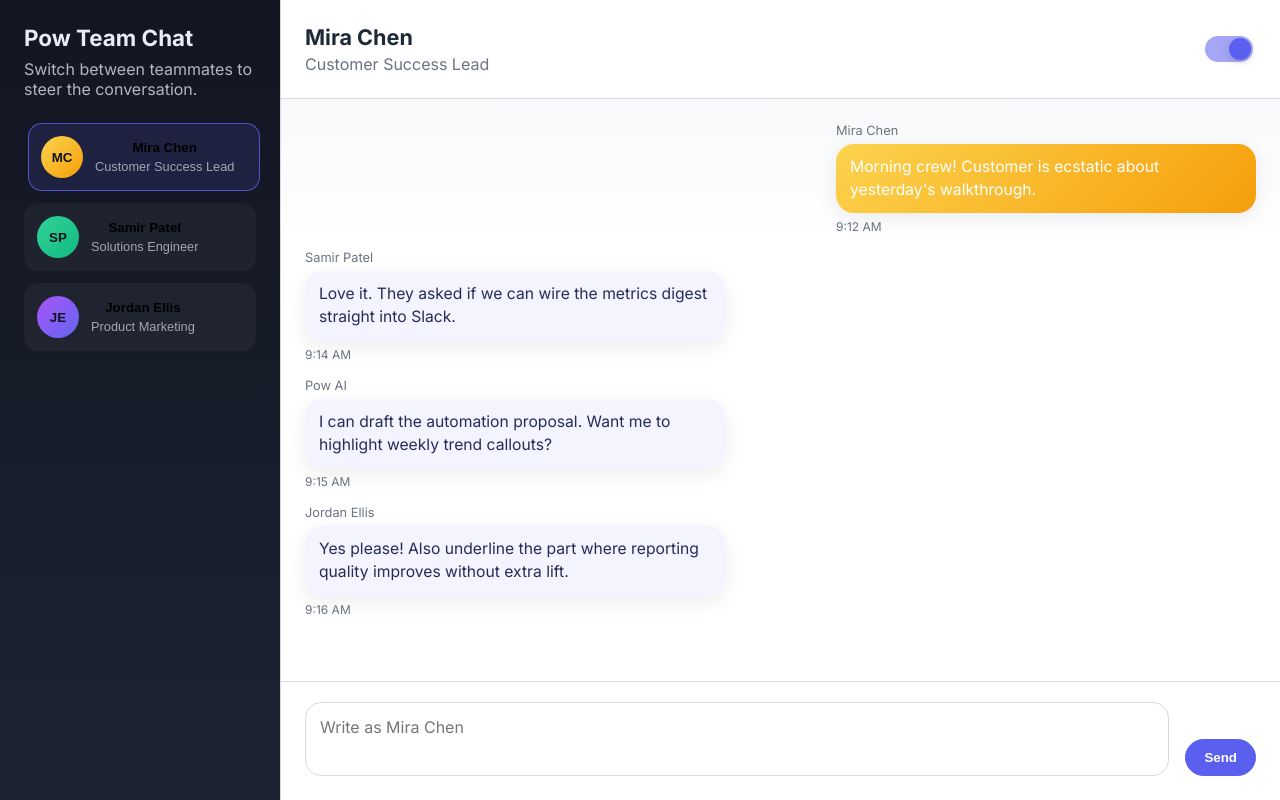
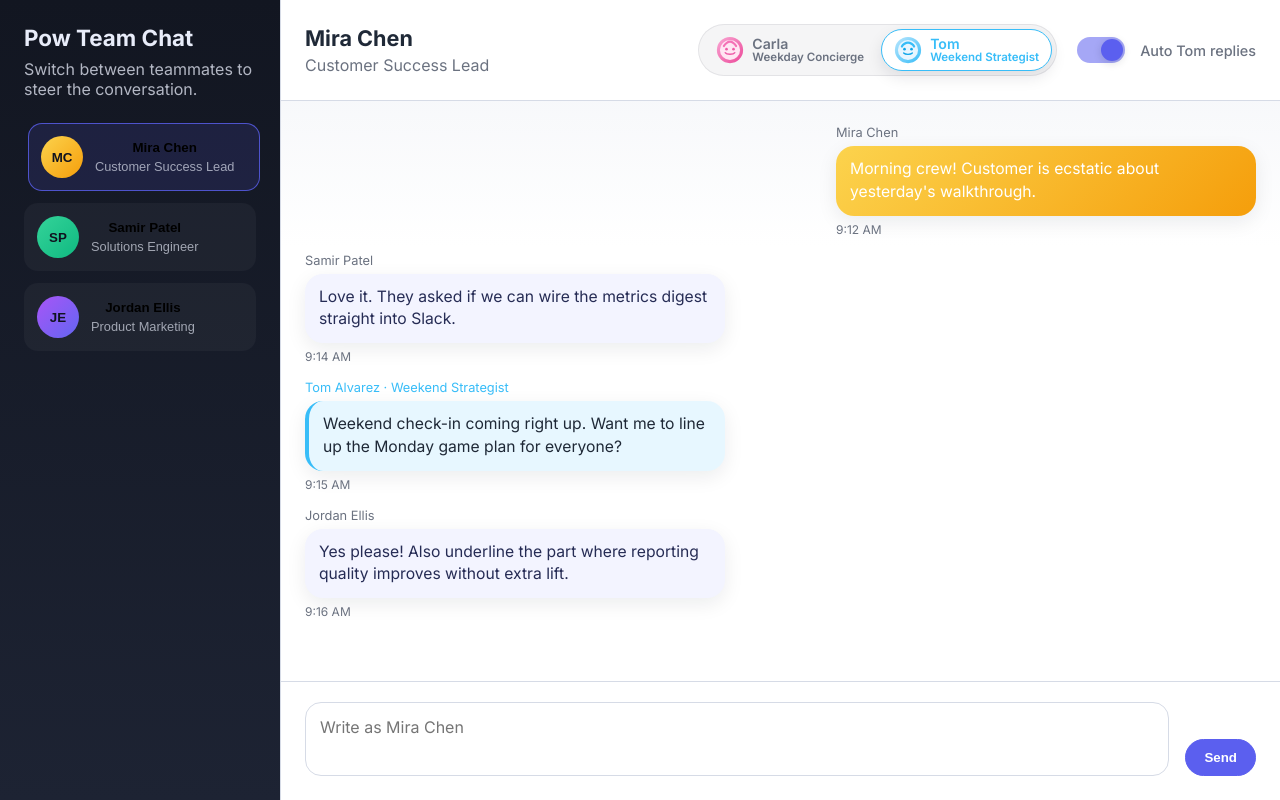
Before and after one commit to blobbybeano/pow-ai-assistant, a Flask app: page / in a window 1280 px wide. Run offline with Flask 3, Linux system fonts and the light colour scheme.

Commit message:
Add persona toggle for AI auto responder

```diff
--- a/static/app.js
+++ b/static/app.js
@@ -1,3 +1,76 @@
+const personas = [
+  {
+    id: 'carla',
+    name: 'Carla Mendes',
+    shortName: 'Carla',
+    label: 'Weekday Concierge',
+    tone:
+      'Polished weekday concierge who celebrates momentum and keeps projects on track.',
+    accent: '#ec4899',
+    gradient: 'linear-gradient(135deg, #fbcfe8, #f472b6)',
+    avatar: '/static/images/carla.svg',
+    prompts: [
+      {
+        pattern: /slack|channel|digest/i,
+        reply:
+          "I'll assemble a bright Monday-ready Slack digest with quick wins and next asks.",
+      },
+      {
+        pattern: /report|dashboard|metrics/i,
+        reply:
+          'Let me tee up a crisp recap with bulletproof metrics and weekday follow-through.',
+      },
+      {
+        pattern: /timeline|deadline|schedule/i,
+        reply:
+          'I will anchor the schedule, spotlight blockers, and confirm the weekday owners.',
+      },
+    ],
+    fallbacks: [
+      'Want me to summarize the goals and send a celebratory weekday handoff?',
+      'I can package the customer wins with crisp next actions for the team.',
+      'How about I draft a polished update so everyone starts tomorrow aligned?',
+    ],
+    kickoff:
+      'Ready to capture the wins and keep our weekday momentum buzzing. Shall I draft the follow-up?',
+  },
+  {
+    id: 'tom',
+    name: 'Tom Alvarez',
+    shortName: 'Tom',
+    label: 'Weekend Strategist',
+    tone:
+      'Relaxed weekend strategist who keeps things light while planning the next push.',
+    accent: '#38bdf8',
+    gradient: 'linear-gradient(135deg, #bae6fd, #38bdf8)',
+    avatar: '/static/images/tom.svg',
+    prompts: [
+      {
+        pattern: /slack|channel|digest/i,
+        reply:
+          'I can prep a chill weekend Slack digest so Monday kicks off with zero guesswork.',
+      },
+      {
+        pattern: /report|dashboard|metrics/i,
+        reply:
+          'Let me spin up a breezy snapshot of the metrics and flag what needs eyes on Monday.',
+      },
+      {
+        pattern: /timeline|deadline|schedule/i,
+        reply:
+          "I'll map the timeline, call out the weekend nudges, and line us up for an easy restart.",
+      },
+    ],
+    fallbacks: [
+      'Happy to outline weekend priorities and keep the tone easy before we ramp back up.',
+      'I can sketch the next moves so we coast into Monday with confidence.',
+      'Want a relaxed recap with the few things worth nudging before the week begins?',
+    ],
+    kickoff:
+      'Weekend check-in coming right up. Want me to line up the Monday game plan for everyone?',
+  },
+];
+
 const participants = [
   {
     id: 'mira',
@@ -17,18 +90,17 @@ const participants = [
     role: 'Product Marketing',
     color: 'linear-gradient(135deg, #a855f7, #6366f1)',
   },
-  {
-    id: 'pow',
-    name: 'Pow AI',
-    role: 'AI Auto-Responder',
-    color: 'linear-gradient(135deg, #5b5fef, #3730a3)',
-    isAI: true,
-  },
 ];
 
-const humanParticipants = participants.filter((p) => !p.isAI);
+const humanParticipants = [...participants];
+
+function getDefaultPersonaId() {
+  const day = new Date().getDay();
+  return day === 0 || day === 6 ? 'tom' : 'carla';
+}
 
 let activeParticipantId = humanParticipants[0].id;
+let activePersonaId = getDefaultPersonaId();
 let autoRepliesEnabled = true;
 let pendingAI = null;
 
@@ -39,17 +111,50 @@ const activeRole = document.querySelector('#activeRole');
 const messageInput = document.querySelector('#messageInput');
 const sendButton = document.querySelector('#sendButton');
 const autoToggle = document.querySelector('#autoToggle');
+const autoToggleLabel = document.querySelector('.toggle__label');
+const personaSwitch = document.querySelector('#personaSwitch');
 const aiPreview = document.querySelector('#aiPreview');
+const aiPreviewBubble = document.querySelector('.ai-preview__bubble');
 const typingIndicator = document.querySelector('#typingIndicator');
 const previewText = document.querySelector('#previewText');
+const previewAvatar = document.querySelector('#previewAvatar');
+const previewPersonaName = document.querySelector('#previewPersonaName');
+const previewPersonaTone = document.querySelector('#previewPersonaTone');
 const sendPreview = document.querySelector('#sendPreview');
 const cancelPreview = document.querySelector('#cancelPreview');
+
+function personaFor(id) {
+  return personas.find((persona) => persona.id === id);
+}
+
+function getActivePersona() {
+  return personaFor(activePersonaId) ?? personas[0];
+}
+
+function hexToRgba(hex, alpha) {
+  if (!hex) {
+    return hex;
+  }
+
+  const normalized = hex.replace('#', '');
+  if (normalized.length !== 6) {
+    return hex;
+  }
+
+  const value = parseInt(normalized, 16);
+  const r = (value >> 16) & 255;
+  const g = (value >> 8) & 255;
+  const b = value & 255;
+  return `rgba(${r}, ${g}, ${b}, ${alpha})`;
+}
+
+const initialPersona = getActivePersona();
 
 const messages = [
   {
     id: crypto.randomUUID(),
     senderId: 'mira',
-    text: 'Morning crew! Customer is ecstatic about yesterday\'s walkthrough.',
+    text: "Morning crew! Customer is ecstatic about yesterday's walkthrough.",
     timestamp: new Date().setHours(9, 12),
   },
   {
@@ -60,8 +165,9 @@ const messages = [
   },
   {
     id: crypto.randomUUID(),
-    senderId: 'pow',
-    text: 'I can draft the automation proposal. Want me to highlight weekly trend callouts?',
+    senderId: 'ai',
+    personaId: initialPersona.id,
+    text: initialPersona.kickoff,
     timestamp: new Date().setHours(9, 15),
   },
   {
@@ -120,7 +226,7 @@ function renderParticipants() {
 }
 
 function participantFor(id) {
-  return participants.find((participant) => participant.id === id);
+  return humanParticipants.find((participant) => participant.id === id);
 }
 
 function renderActiveParticipant() {
@@ -132,13 +238,86 @@ function renderActiveParticipant() {
   activeName.textContent = participant.name;
   activeRole.textContent = participant.role;
   messageInput.placeholder = `Write as ${participant.name}`;
+  updateAutoToggleLabel();
 }
 
 function bubbleBackground(participant) {
-  if (participant.isAI) {
-    return 'linear-gradient(135deg, #5b5fef, #3730a3)';
+  return participant.color;
+}
+
+function renderPersonaSwitch() {
+  if (!personaSwitch) {
+    return;
   }
-  return participant.color;
+
+  personaSwitch.innerHTML = '';
+
+  personas.forEach((persona) => {
+    const button = document.createElement('button');
+    button.type = 'button';
+    button.className = 'persona-switch__option';
+    button.dataset.personaId = persona.id;
+
+    if (persona.id === activePersonaId) {
+      button.classList.add('is-active');
+    }
+
+    button.style.setProperty('--persona-accent', persona.accent);
+
+    const avatar = document.createElement('img');
+    avatar.src = persona.avatar;
+    avatar.alt = `${persona.name} avatar`;
+
+    const meta = document.createElement('div');
+    meta.className = 'persona-switch__meta';
+
+    const name = document.createElement('span');
+    name.className = 'persona-switch__name';
+    name.textContent = persona.shortName;
+
+    const description = document.createElement('span');
+    description.className = 'persona-switch__description';
+    description.textContent = persona.label;
+
+    meta.append(name, description);
+    button.append(avatar, meta);
+    personaSwitch.append(button);
+  });
+}
+
+function updateAutoToggleLabel() {
+  if (!autoToggleLabel) {
+    return;
+  }
+
+  const persona = getActivePersona();
+  autoToggleLabel.textContent = `Auto ${persona.shortName} replies`;
+}
+
+function updatePreviewPersona(persona = pendingAI
+  ? personaFor(pendingAI.personaId)
+  : getActivePersona()) {
+  if (!persona) {
+    return;
+  }
+
+  if (previewAvatar) {
+    previewAvatar.src = persona.avatar;
+    previewAvatar.alt = `${persona.name} avatar`;
+  }
+
+  if (previewPersonaName) {
+    previewPersonaName.textContent = `${persona.name} · ${persona.label}`;
+  }
+
+  if (previewPersonaTone) {
+    previewPersonaTone.textContent = persona.tone;
+  }
+
+  aiPreview?.style.setProperty('--ai-accent', persona.accent);
+  if (aiPreviewBubble) {
+    aiPreviewBubble.style.background = hexToRgba(persona.accent, 0.12);
+  }
 }
 
 function renderMessages() {
@@ -147,22 +326,48 @@ function renderMessages() {
   messages
     .sort((a, b) => a.timestamp - b.timestamp)
     .forEach((message) => {
-      const participant = participantFor(message.senderId);
+      const isAI = message.senderId === 'ai';
+      const participant = isAI
+        ? null
+        : participantFor(message.senderId);
+      const persona = isAI ? personaFor(message.personaId) ?? getActivePersona() : null;
+
       const item = document.createElement('article');
       const outbound = message.senderId === activeParticipantId;
       item.className = 'message';
       item.classList.add(outbound ? 'is-outbound' : 'is-inbound');
 
+      if (isAI) {
+        item.classList.add('is-ai');
+        if (persona?.accent) {
+          item.style.setProperty('--message-accent', persona.accent);
+        }
+      }
+
       const author = document.createElement('span');
       author.className = 'message__author';
-      author.textContent = participant?.name ?? 'Unknown';
+      if (isAI) {
+        author.textContent = persona
+          ? `${persona.name} · ${persona.label}`
+          : 'Pow AI';
+        if (persona?.accent) {
+          author.style.color = persona.accent;
+        }
+      } else {
+        author.textContent = participant?.name ?? 'Unknown';
+      }
 
       const bubble = document.createElement('div');
       bubble.className = 'message__bubble';
       bubble.textContent = message.text;
-      bubble.style.backgroundImage = outbound
-        ? bubbleBackground(participant)
-        : undefined;
+
+      if (outbound && participant) {
+        bubble.style.backgroundImage = bubbleBackground(participant);
+      } else if (isAI && persona) {
+        bubble.style.background = hexToRgba(persona.accent, 0.12);
+        bubble.style.borderLeft = `4px solid ${persona.accent}`;
+        bubble.style.color = '#1f2937';
+      }
 
       const timestamp = document.createElement('span');
       timestamp.className = 'message__time';
@@ -190,6 +395,8 @@ function setActiveParticipant(id) {
 function cancelAIResponse() {
   if (!pendingAI) {
     aiPreview.classList.add('hidden');
+    typingIndicator.style.display = 'flex';
+    previewText.textContent = '';
     return;
   }
 
@@ -202,6 +409,7 @@ function cancelAIResponse() {
 }
 
 function showAIPreview(content) {
+  updatePreviewPersona();
   aiPreview.classList.remove('hidden');
   if (content) {
     typingIndicator.style.display = 'none';
@@ -212,37 +420,25 @@ function showAIPreview(content) {
   }
 }
 
-function generateAIResponse(text) {
-  const prompts = [
-    {
-      pattern: /slack|channel|digest/i,
-      reply:
-        'I can package the highlights into a twice-weekly digest for Slack with quick action items.',
-    },
-    {
-      pattern: /report|dashboard|metrics/i,
-      reply:
-        'Let me propose a metrics automation that keeps the dashboard fresh and flags anomalies for follow-up.',
-    },
-    {
-      pattern: /timeline|deadline|schedule/i,
-      reply:
-        'I will chart a delivery timeline with milestones and surface blockers early so we can keep momentum.',
-    },
-  ];
-
+function generateAIResponse(text, persona) {
+  const prompts = persona?.prompts ?? [];
   const suggestion = prompts.find((prompt) => prompt.pattern.test(text));
   if (suggestion) {
     return suggestion.reply;
   }
 
-  const fallbacks = [
+  const fallbacks = persona?.fallbacks ?? [];
+  if (fallbacks.length > 0) {
+    return fallbacks[Math.floor(Math.random() * fallbacks.length)];
+  }
+
+  const defaultFallbacks = [
     'Want me to summarise the customer goals and tee up the next best action?',
     'I can capture the commitments from this thread and prep a polished response.',
     'Happy to outline the automation flow and highlight how it reduces manual effort.',
   ];
 
-  return fallbacks[Math.floor(Math.random() * fallbacks.length)];
+  return defaultFallbacks[Math.floor(Math.random() * defaultFallbacks.length)];
 }
 
 function scheduleAIResponse(triggerText) {
@@ -251,13 +447,17 @@ function scheduleAIResponse(triggerText) {
     return;
   }
 
-  showAIPreview();
+  const persona = getActivePersona();
 
   pendingAI = {
-    text: generateAIResponse(triggerText),
+    personaId: persona.id,
+    triggerText,
+    text: generateAIResponse(triggerText, persona),
     timer: null,
     previewTimer: null,
   };
+
+  showAIPreview();
 
   pendingAI.timer = setTimeout(() => {
     typingIndicator.style.display = 'flex';
@@ -265,6 +465,28 @@ function scheduleAIResponse(triggerText) {
       showAIPreview(pendingAI.text);
     }, 700);
   }, 400);
+}
+
+function setActivePersona(id) {
+  if (activePersonaId === id) {
+    return;
+  }
+
+  activePersonaId = id;
+  renderPersonaSwitch();
+  updateAutoToggleLabel();
+
+  if (pendingAI) {
+    const persona = getActivePersona();
+    pendingAI.personaId = persona.id;
+    pendingAI.text = generateAIResponse(pendingAI.triggerText, persona);
+    updatePreviewPersona(persona);
+    if (typingIndicator.style.display === 'none') {
+      previewText.textContent = pendingAI.text;
+    }
+  } else {
+    updatePreviewPersona();
+  }
 }
 
 function sendMessage() {
@@ -292,7 +514,8 @@ function commitPendingAI() {
 
   messages.push({
     id: crypto.randomUUID(),
-    senderId: 'pow',
+    senderId: 'ai',
+    personaId: pendingAI.personaId,
     text: pendingAI.text,
     timestamp: Date.now(),
   });
@@ -308,6 +531,16 @@ participantList.addEventListener('click', (event) => {
   }
   setActiveParticipant(button.dataset.id);
 });
+
+if (personaSwitch) {
+  personaSwitch.addEventListener('click', (event) => {
+    const button = event.target.closest('button[data-persona-id]');
+    if (!button) {
+      return;
+    }
+    setActivePersona(button.dataset.personaId);
+  });
+}
 
 autoToggle.addEventListener('change', (event) => {
   autoRepliesEnabled = event.target.checked;
@@ -335,4 +568,6 @@ cancelPreview.addEventListener('click', () => {
 
 renderParticipants();
 renderActiveParticipant();
+renderPersonaSwitch();
 renderMessages();
+updatePreviewPersona();
--- a/static/styles.css
+++ b/static/styles.css
@@ -115,6 +115,12 @@ body {
   gap: 12px;
 }
 
+.workspace__controls {
+  display: flex;
+  align-items: center;
+  gap: 16px;
+}
+
 .workspace__header h2 {
   margin: 0;
   font-size: 1.35rem;
@@ -166,9 +176,71 @@ body {
   background: var(--accent);
 }
 
-.toggle__track,
 .toggle__label {
-  display: none;
+  font-size: 0.9rem;
+  color: var(--muted);
+}
+
+.persona-switch {
+  display: inline-flex;
+  align-items: center;
+  padding: 4px;
+  border-radius: 999px;
+  background: rgba(15, 23, 42, 0.04);
+  border: 1px solid rgba(15, 23, 42, 0.08);
+  gap: 4px;
+}
+
+.persona-switch__option {
+  display: inline-flex;
+  align-items: center;
+  gap: 8px;
+  padding: 6px 12px;
+  border: 1px solid transparent;
+  border-radius: 999px;
+  background: transparent;
+  cursor: pointer;
+  font-family: inherit;
+  font-size: 0.88rem;
+  font-weight: 600;
+  color: var(--muted);
+  transition: background 150ms ease, border-color 150ms ease,
+    color 150ms ease, box-shadow 150ms ease;
+}
+
+.persona-switch__option img {
+  width: 28px;
+  height: 28px;
+  border-radius: 50%;
+  flex-shrink: 0;
+}
+
+.persona-switch__meta {
+  display: flex;
+  flex-direction: column;
+  align-items: flex-start;
+  line-height: 1.1;
+}
+
+.persona-switch__name {
+  font-weight: 600;
+  color: inherit;
+}
+
+.persona-switch__description {
+  font-size: 0.72rem;
+  color: var(--muted);
+}
+
+.persona-switch__option.is-active {
+  background: #ffffff;
+  border-color: var(--persona-accent, var(--accent));
+  color: var(--persona-accent, var(--accent));
+  box-shadow: 0 6px 16px rgba(15, 23, 42, 0.1);
+}
+
+.persona-switch__option.is-active .persona-switch__description {
+  color: inherit;
 }
 
 .messages {
@@ -205,6 +277,10 @@ body {
   box-shadow: 0 6px 20px rgba(15, 23, 42, 0.08);
 }
 
+.message.is-ai .message__bubble {
+  border-left: 4px solid var(--message-accent, var(--accent));
+}
+
 .message.is-inbound .message__bubble {
   background: #f3f4ff;
   color: #262c55;
--- a/templates/index.html
+++ b/templates/index.html
@@ -27,19 +27,36 @@
             <h2 id="activeName"></h2>
             <p id="activeRole" class="workspace__subtitle"></p>
           </div>
+          <div class="workspace__controls">
+            <div
+              id="personaSwitch"
+              class="persona-switch"
+              role="group"
+              aria-label="Select AI persona"
+            ></div>
             <label class="toggle">
               <input type="checkbox" id="autoToggle" checked />
               <span class="toggle__track"></span>
               <span class="toggle__label">Auto AI replies</span>
             </label>
+          </div>
         </header>
         <section class="messages" id="messageList"></section>
         <section class="ai-preview hidden" id="aiPreview">
           <div class="ai-preview__bubble">
+            <div class="ai-preview__avatar">
+              <img id="previewAvatar" alt="" />
+            </div>
+            <div class="ai-preview__body">
+              <div class="ai-preview__meta">
+                <span class="ai-preview__name" id="previewPersonaName"></span>
+                <span class="ai-preview__tone" id="previewPersonaTone"></span>
+              </div>
               <div class="ai-preview__typing" id="typingIndicator">
                 <span></span><span></span><span></span>
               </div>
               <p id="previewText"></p>
+            </div>
           </div>
           <div class="ai-preview__actions">
             <button class="btn btn--primary" id="sendPreview">Send</button>
```
Also changed, not shown: other parts of static/styles.css (+61 -4 lines), static/images/carla.svg (added), static/images/tom.svg (added). Lines whose indentation alone changed are shown as unchanged.
